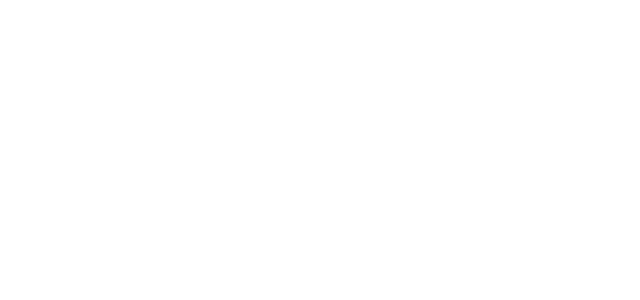
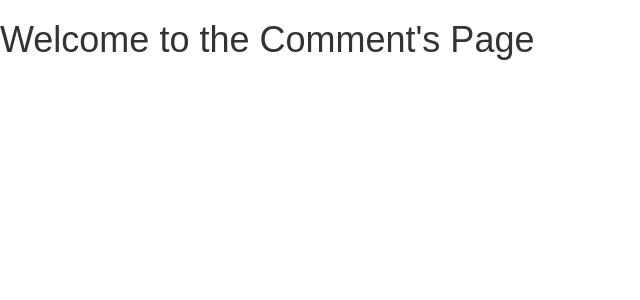
Before and after one commit to josephgeo259/BabelApp, a React (Create React App) app in the folder client/: page /users/1/comments in a window 1280 px wide. Shown: the top 300 px of the page, without its empty margins (0-640 px from the left). Built offline with nearby package versions, Linux system fonts and the light colour scheme.

Commit message:
updates made  done

```diff
--- a/client/src/App.js
+++ b/client/src/App.js
@@ -15,9 +15,9 @@
           <Switch>
             <Route exact path="/" component={Users} />
             <Route exact path="/users/:id" component={SingleUser} />
-            <Route exact path="/users/user_id/blogs" component={Blogs} />
+            <Route exact path="/users/:user_id/blogs" component={Blogs} />
             <Route exact path="/users/user_id/blogs/:id" component={SingleBlog} />
-            <Route exact path="/users/user_id/comments" component={Comments} />
+            <Route exact path="/users/:user_id/comments" component={Comments} />
             <Route exact path="/users/user_id/comments/:id" component={SingleComment} />
           </Switch>
         </div>
--- a/client/src/components/Blogs.js
+++ b/client/src/components/Blogs.js
@@ -1,5 +1,5 @@
 import React, { Component } from 'react';
-import axios from 'axios'
+
 
 class Blogs extends Component {
     render() {
--- a/client/src/components/Comments.js
+++ b/client/src/components/Comments.js
@@ -1,5 +1,5 @@
 import React, { Component } from 'react';
-import axios from 'axios'
+
 
 class Comments extends Component {
     render() {
--- a/client/src/components/SingleUser.js
+++ b/client/src/components/SingleUser.js
@@ -1,7 +1,8 @@
 import React, { Component } from 'react'
 import { Link } from 'react-router-dom'
 import axios from 'axios'
-import styled from 'styled-components';
+import { Button } from 'react-bootstrap';
+
 
 class SingleUser extends Component {
 
@@ -71,6 +72,7 @@
                     <h1></h1>
                     <Link to='/'><button>Go Home</button></Link>
                     <h1>Distinct User</h1>
+
                 <br />
                 <div>
                 </div>
@@ -79,6 +81,9 @@
                     <button onClick={this.toggleShowUpdate}>
                         Update {this.state.user.name}
                     </button>
+                <Link to={`/users/${this.state.user.id}/comments`}><Button>Go to my Comments </Button></Link>
+                <Link to={`/users/${this.state.user.id}/blogs`}><Button>Go to my Blogs </Button></Link>
+
                 {this.state.showUpdate ? <form onSubmit={this.handleSubmit}>
                     <div>
                         <label htmlFor="name">Name: </label>
--- a/client/src/components/Users.js
+++ b/client/src/components/Users.js
@@ -2,7 +2,6 @@
 import { Link } from 'react-router-dom'
 import axios from 'axios'
 import NewUserForm from './NewUserForm'
-import SingleUser from './SingleUser';
 import styled from 'styled-components';
 
 const UserWrapper = styled.div`
```
